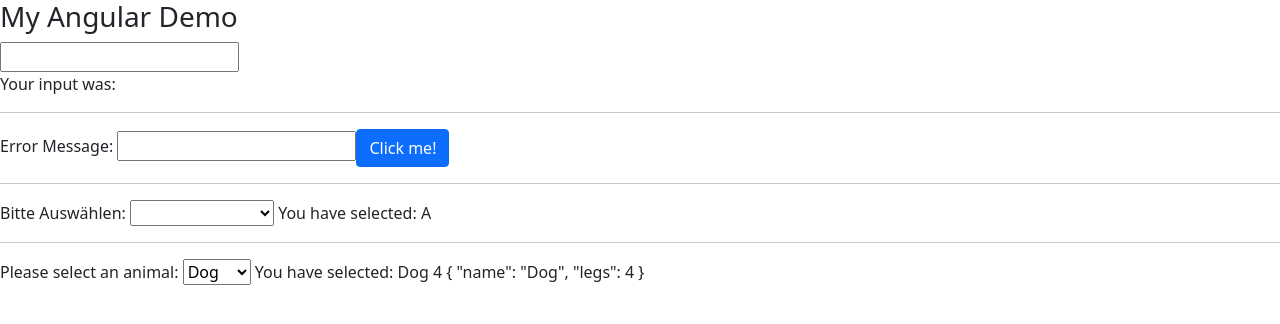
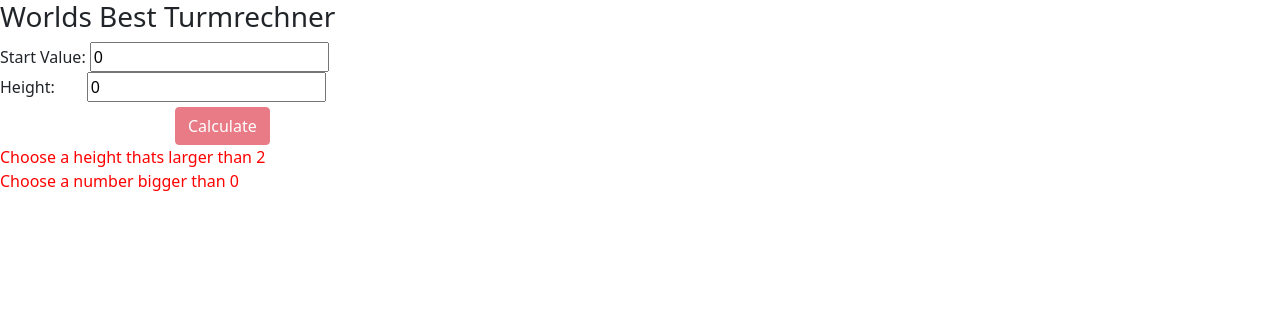
Before and after one commit to LorenzKa/Angular-Projects, an Angular app: page / in a window 1280 px wide. Shown: the top 324 px of the page. Built offline with nearby package versions, Linux system fonts and the light colour scheme.

Commit message:
Finished

```diff
--- a/src/app/app.component.html
+++ b/src/app/app.component.html
@@ -1,21 +1,11 @@
 <h3>{{title}}</h3>
-<input type="text" [(ngModel)]="userInput"/>
-<p>Your input was: {{userInput}}</p>
-<hr>
-Error Message: <input #text type="text"/>
-<button (click)="setErrorMsg(text.value)" class="btn btn-primary">Click me!</button>
-<div [hidden]="showErrors">{{errorMessage}}</div>
-
-<hr>
-Bitte Auswählen:
-<select [(ngModel)]="userSelection">
-   <option *ngFor="let option of options; let idx = index" value="{{option}}">{{idx + 1}} - {{option}}</option>
-</select>
-You have selected: {{userSelection}}
-<hr>
-Please select an animal:
-<select [(ngModel)]="selectedAnimal">
-    <option *ngFor="let animal of animals" [ngValue]="animal">{{animal.name}}</option>
-</select>
-
-You have selected: {{selectedAnimal.name}} {{selectedAnimal.legs}} {{selectedAnimal | json}}
+Start Value: <input type="number"  [(ngModel)]="selectedNumber"/>
+<br>
+Height:<input style="margin-left: 32px;"  type="number" [(ngModel)]="selectedHeight"/>
+<br>
+<button [disabled]="selectedHeight<2 && selectedNumber<1" (click)="calculate(selectedNumber,selectedHeight)" style="margin-left: 175px; margin-top: 5px;" class="btn btn-danger">Calculate</button>
+<br>
+<label style="color:red" *ngIf="selectedHeight<2">Choose a height thats larger than 2</label>
+<br>
+<label style="color: red;" *ngIf="selectedNumber<1">Choose a number bigger than 0</label>
+<h3 *ngFor="let calculation of stringCalculations">{{calculation}}</h3>
--- a/src/app/app.component.ts
+++ b/src/app/app.component.ts
@@ -10,30 +10,23 @@ interface Animal {
   styleUrls: ['./app.component.scss'],
 })
 export class AppComponent {
-  title = 'My Angular Demo';
-  showErrors = true;
-  errorMessage = 'Bitte Vorname eintragen';
-  userInput = '';
-  userSelection = 'A';
-  animals: Animal[] = [
-    {
-      name: 'Dog',
-      legs: 4,
-    },
-    {
-      name: 'Snake',
-      legs: 0,
-    },
-    {
-      name: 'Bird',
-      legs: 2,
-    },
-  ];
-  selectedAnimal: Animal = this.animals[0];
-  options = ['First Entry', 'Second Entry', 'Third Entry'];
+  title = 'Worlds Best Turmrechner';
+  selectedNumber = 0;
+  selectedHeight = 0;
+  isDisabled = true;
+  stringCalculations : string[] = []
+  calculate(number: any, height: any) : void {
+    this.stringCalculations = []
+    for(var i = 2; i <height+1; i++){
+      var newNumber = number * i;
+      this.stringCalculations.push(number+" "+"* "+i+" = "+newNumber)
+      number = newNumber
+    }
+    for(var x = 2; x < height+1; x++){
+      var newNumber = number / x;
+      this.stringCalculations.push(number+" "+"/ "+x+" = "+newNumber)
+      number = newNumber
+    }
+  }
 
-  setErrorMsg(msg: string): void {
-    this.showErrors = false;
-    this.errorMessage = msg;
-  }
 }
```
